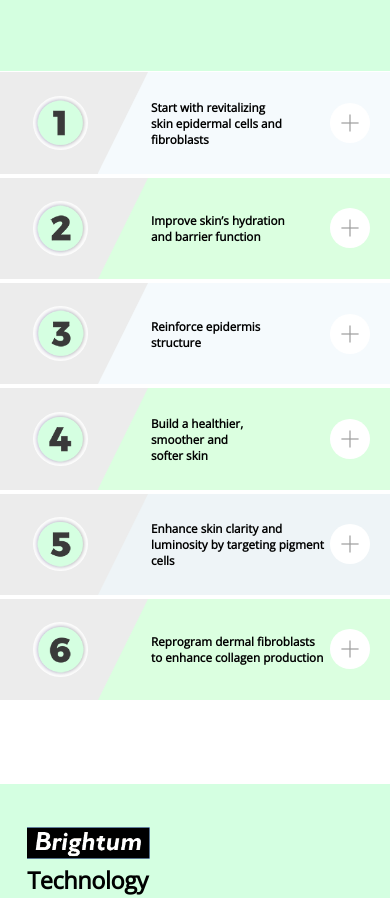
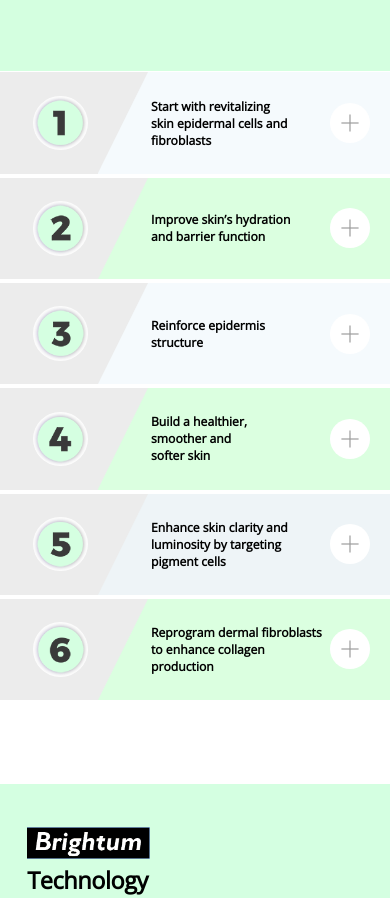
Before and after one commit to mute1add/FS, a plain HTML site: page index.html in a window 390 px wide. Shown: the part 2983-3881 px from the top of the page. Drawn offline with nearby package versions, Linux system fonts and the light colour scheme.

Commit message:
some changes fonts

```diff
--- a/css/style.css
+++ b/css/style.css
@@ -2053,7 +2053,7 @@ body {
 
     .spoiler-title {
         width: 45vw;
-        font-size: 3vw;
+        font-size: 3.13vw;
         color: black;
         font-weight: bolder;
     }
```
